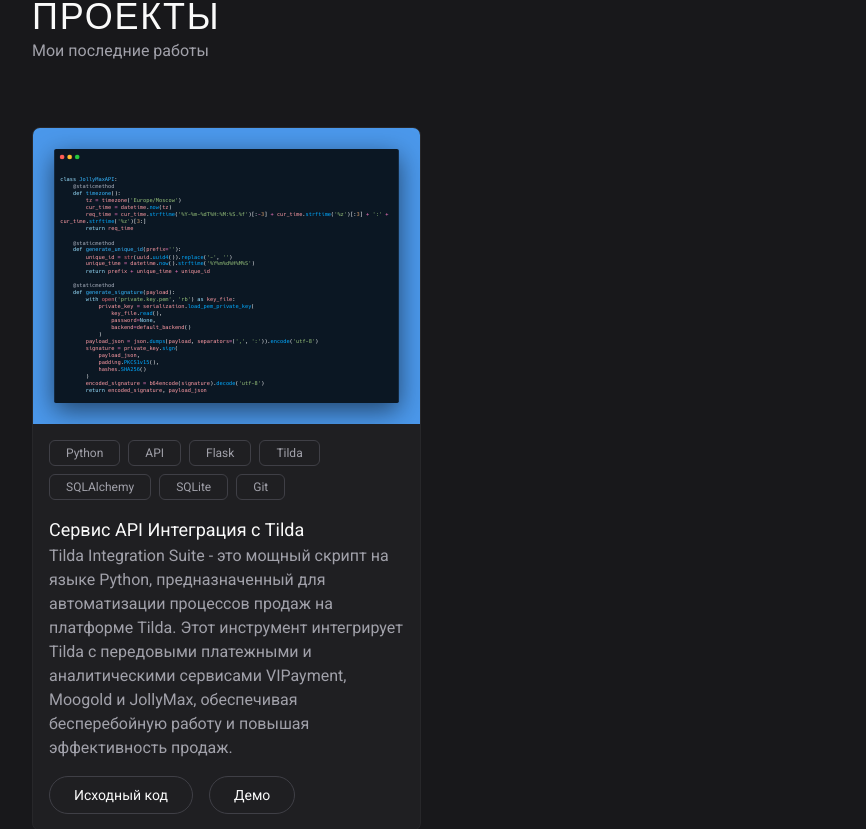
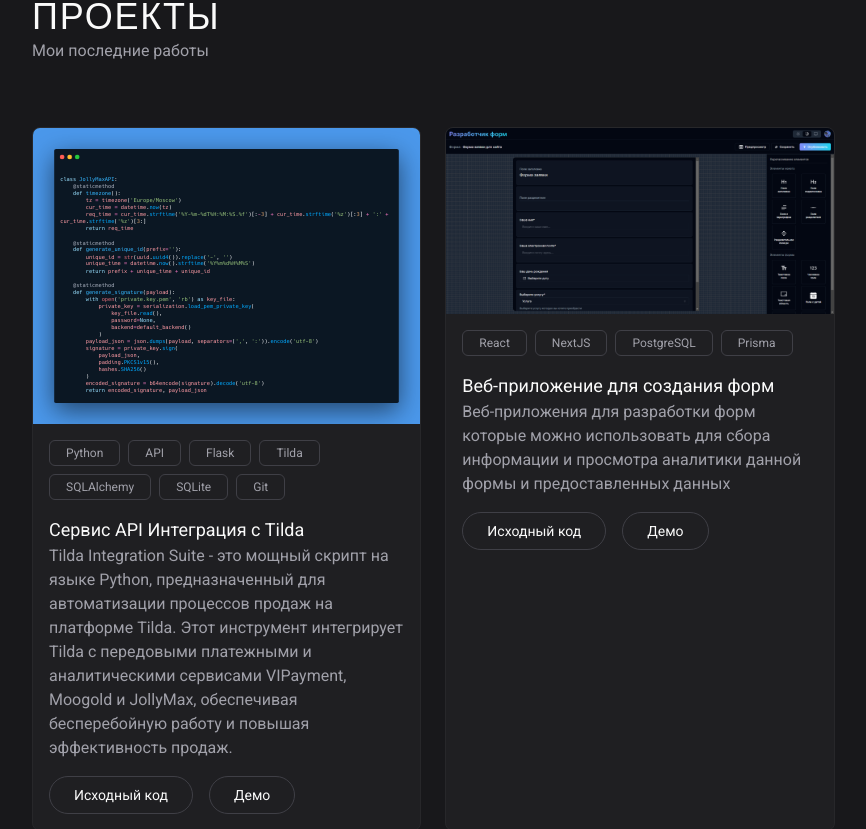
Before and after one commit to daniar-state/daniar-web-portfolio, a Next.js app: page / in a window 1280 px wide. Shown: the part 860-1689 px from the top of the page, without its empty margins (0-866 px from the left). Built offline with nearby package versions, Linux system fonts and the light colour scheme.

Commit message:
Update projects

```diff
--- a/src/data/projectData.ts
+++ b/src/data/projectData.ts
@@ -6,5 +6,13 @@
         image: "/tildasuite.svg",
         sourceCode: "https://github.com/daniar-state/Tilda-Integration-Suite",
         liveAt: "https://github.com/daniar-state/Tilda-Integration-Suite",
+    },
+    {
+        title: "Веб-приложение для создания форм",
+        desc: "Веб-приложения для разработки форм которые можно использовать для сбора информации и просмотра аналитики данной формы и предоставленных данных",
+        stacks: ["React", "NextJS", "PostgreSQL", "Prisma"],
+        image: "/pagebuilder.png",
+        sourceCode: "https://github.com/daniar-state/state-form-builder",
+        liveAt: "https://state-form-builder.vercel.app/",
     }
 ]
```
Also changed, not shown: public/pagebuilder.png (added).
